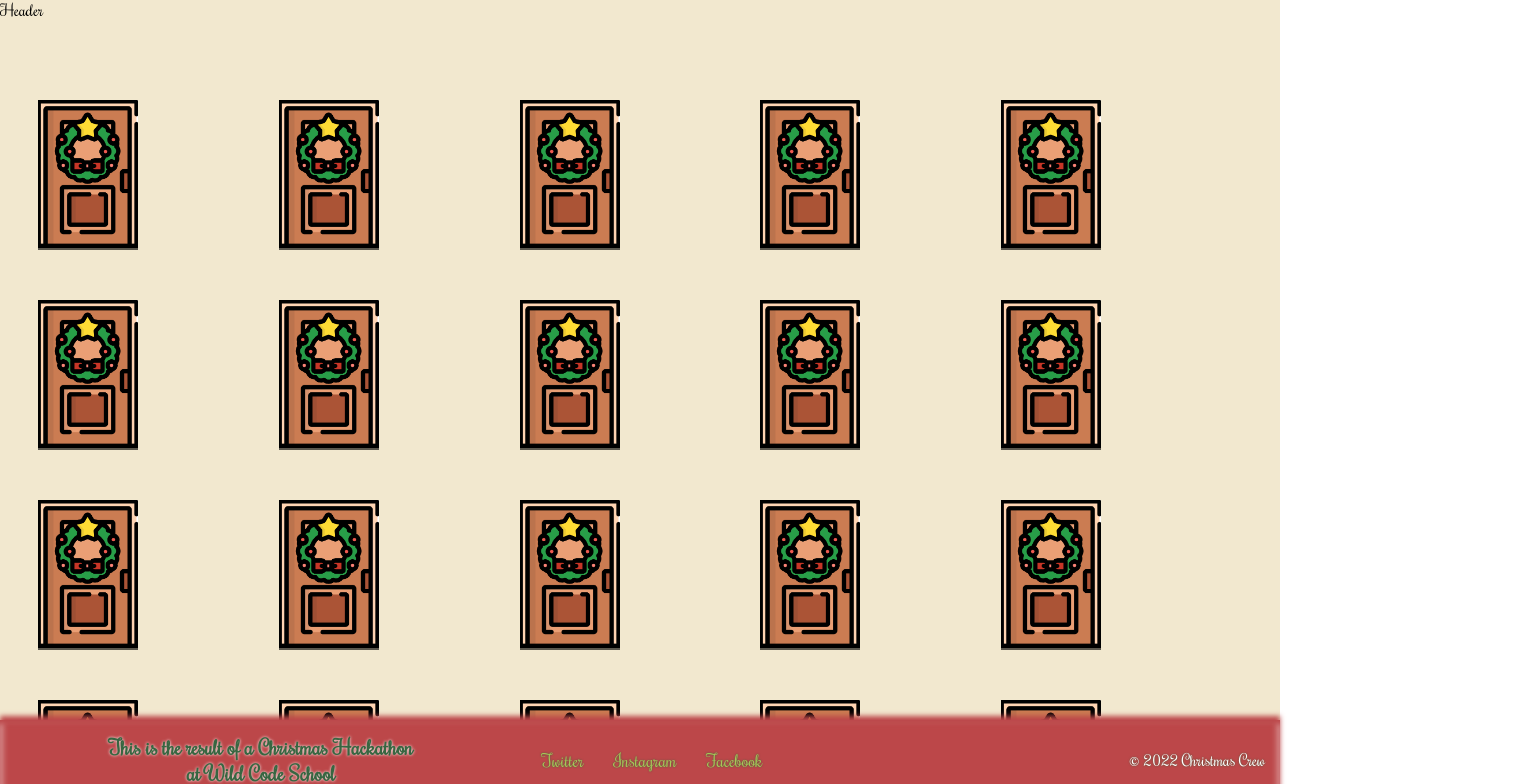
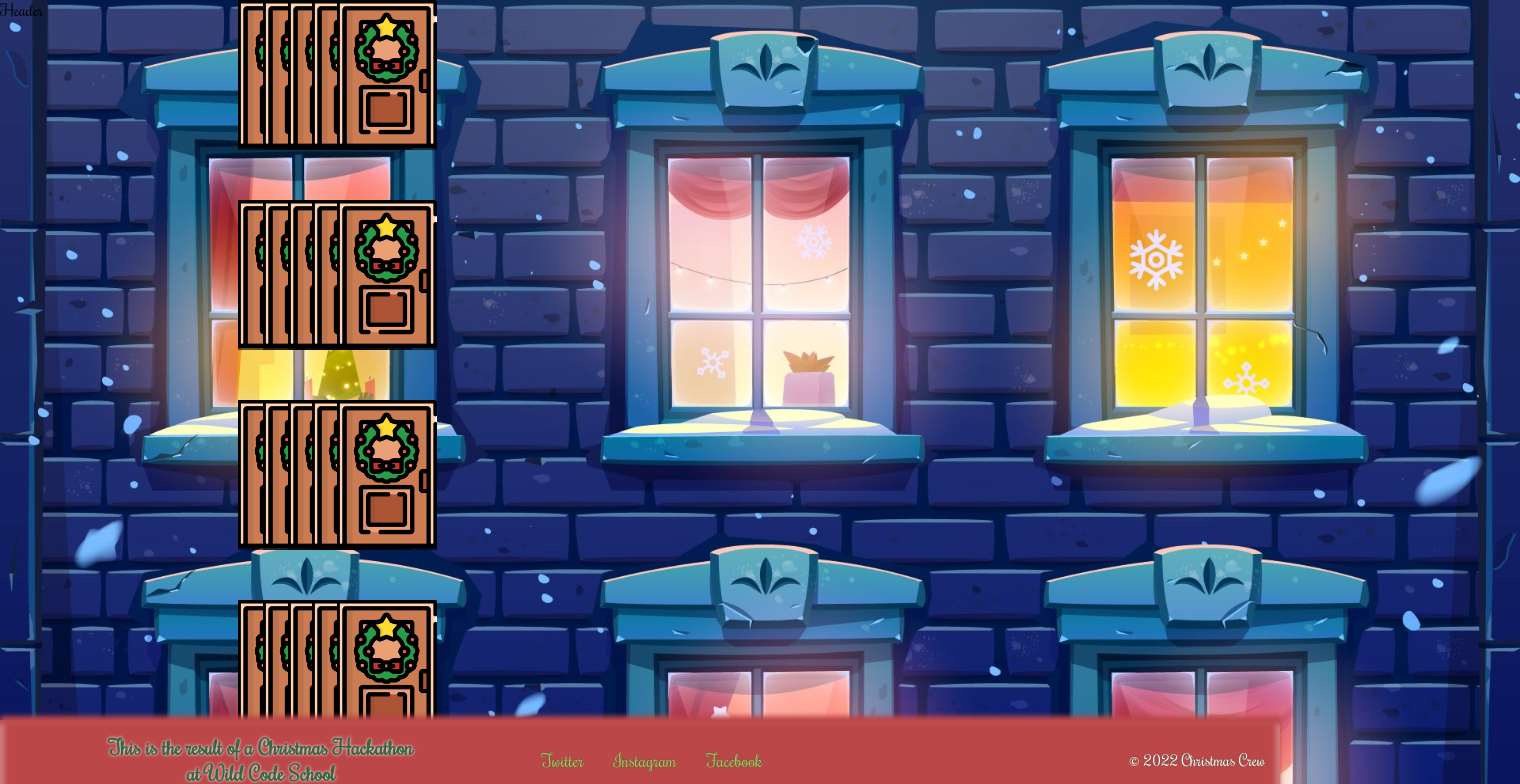
Before and after one commit to WebDev-Hackathon-Christmas-Countdown/Christmas-Countdown, a React (Vite) app in the folder frontend/: page /calendar in a window 1280 px wide. Shown: the top 784 px of the page, 1520 px wide, since content can reach past the window. Built offline with nearby package versions, Linux system fonts and the light colour scheme.

Commit message:
first commit

```diff
--- /dev/null
+++ b/frontend/src/components/Testcal.css
@@ -0,0 +1,10 @@
+.calendar {
+  width: 1520px;
+  height: 5120px;
+  background-image: url(../assets/christmas-windows.jpg);
+  background-size: contain;
+  display: grid;
+  grid-template-columns: 200px 200px 260px 200px 240px 200px;
+  /* grid-template-rows: 140px 300px 215px 295px 205px 295px 215px 300px 205px 295px 215px 295px 210px 295px 215px 295px 210px 295px 215px 295px; */
+  grid-template-rows: 140px 295px 220px 295px 205px 295px 215px 295px 210px 295px 215px 295px 210px 295px 215px 295px 210px 295px 215px 295px;
+}
--- a/frontend/src/components/Testcal.jsx
+++ b/frontend/src/components/Testcal.jsx
@@ -1,7 +1,15 @@
 import React from "react";
+import "./Testcal.css";
+import data from "../assets/data";
 
 function Testcal() {
-  return <div>test</div>;
+  return (
+    <div className="calendar">
+      {data.map((item) => (
+        <div>{item.id}</div>
+      ))}
+    </div>
+  );
 }
 
 export default Testcal;
```
Also changed, not shown: frontend/src/assets/christmas-windows.jpg (added).
